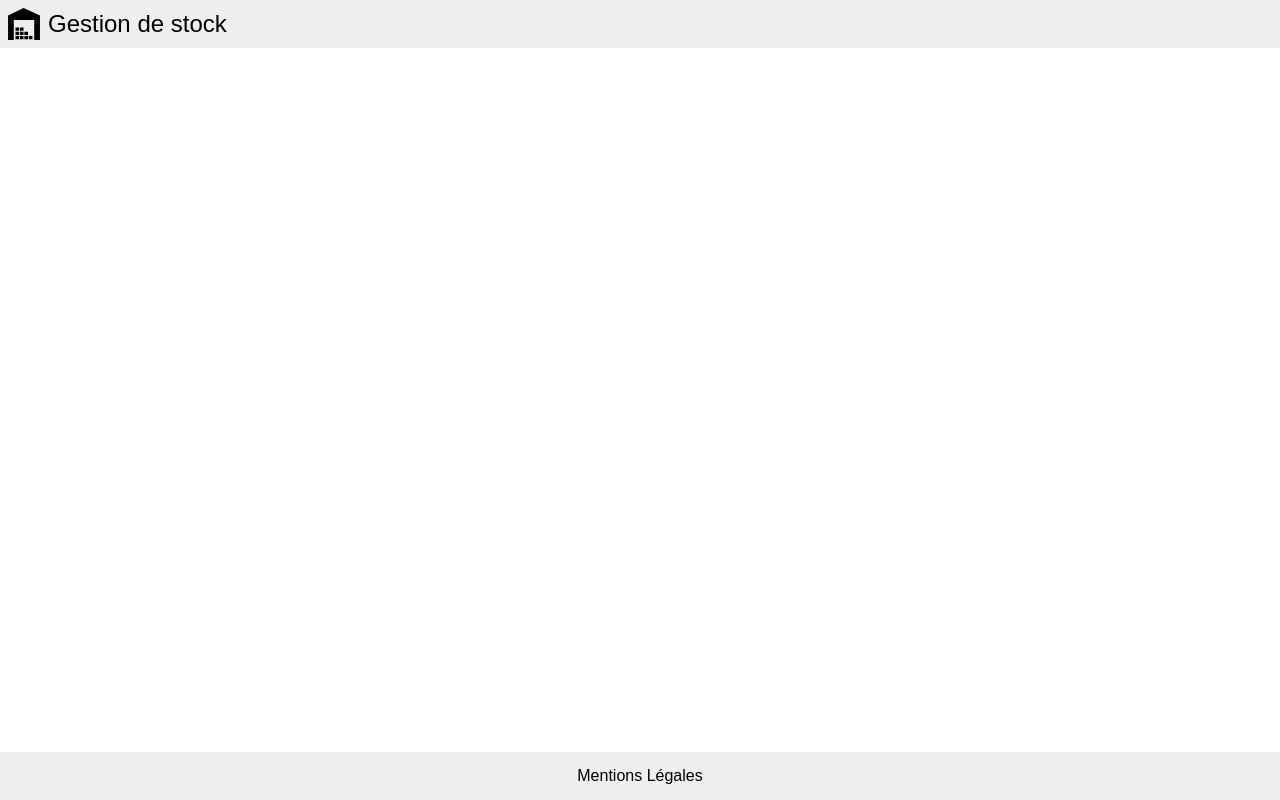
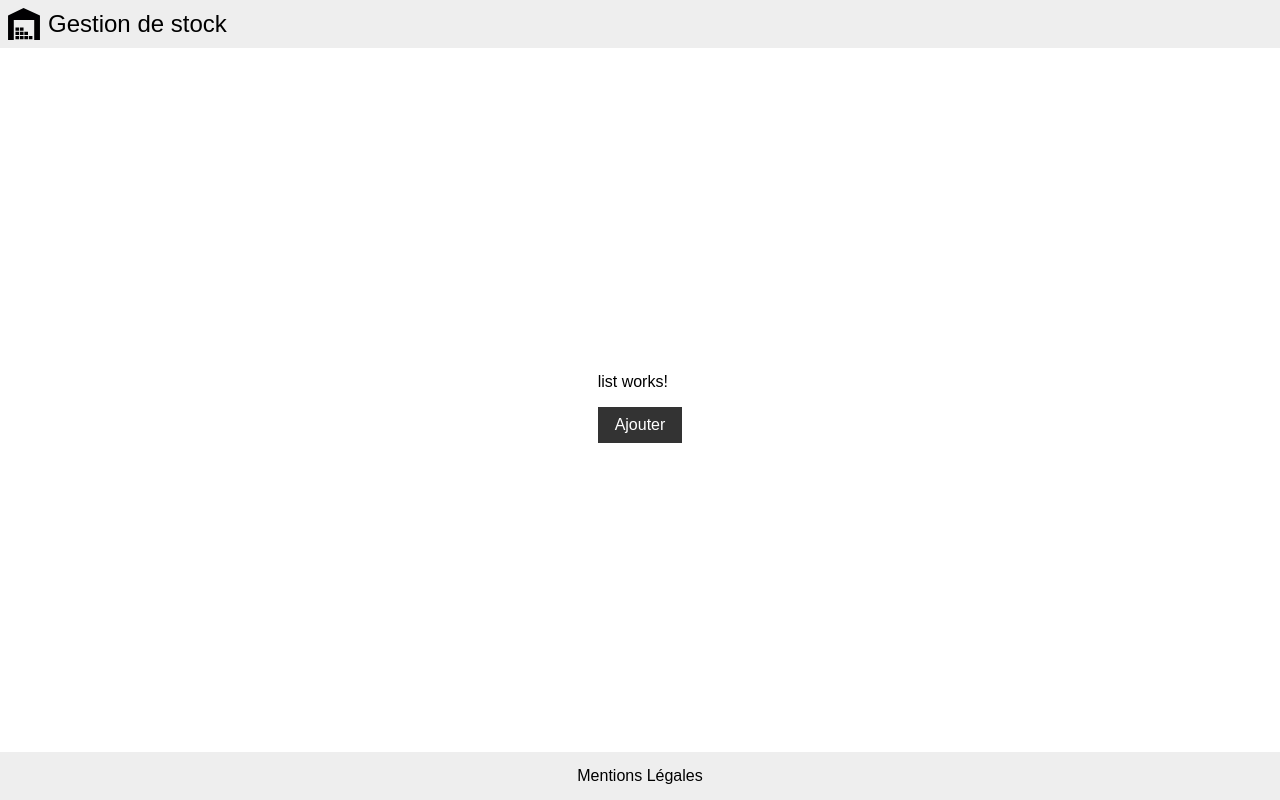
Before and after one commit to jlg-formation/gul-june-2020, an Angular app: page /stock in a window 1280 px wide. Before the commit this address led to /. Built offline with nearby package versions, Linux system fonts and the light colour scheme.

Commit message:
configured stock routes

```diff
--- a/src/app/routes/home/home.component.html
+++ b/src/app/routes/home/home.component.html
@@ -1,4 +1,4 @@
 <main>
   <h1>Gérer vos stocks efficacement !</h1>
-  <button class="primary">Voir les stocks</button>
+  <button routerLink="/stock" class="primary">Voir les stocks</button>
 </main>
--- a/src/app/stock/list/list.component.html
+++ b/src/app/stock/list/list.component.html
@@ -1 +1,2 @@
 <p>list works!</p>
+<button routerLink="/stock/new" class="primary">Ajouter</button>
--- a/src/app/stock/stock-routing.module.ts
+++ b/src/app/stock/stock-routing.module.ts
@@ -1,11 +1,15 @@
 import { NgModule } from '@angular/core';
 import { Routes, RouterModule } from '@angular/router';
+import { ListComponent } from './list/list.component';
+import { CreateComponent } from './create/create.component';
 
-
-const routes: Routes = [];
+const routes: Routes = [
+  { path: 'stock', component: ListComponent },
+  { path: 'stock/new', component: CreateComponent },
+];
 
 @NgModule({
   imports: [RouterModule.forChild(routes)],
-  exports: [RouterModule]
+  exports: [RouterModule],
 })
-export class StockRoutingModule { }
+export class StockRoutingModule {}
```
